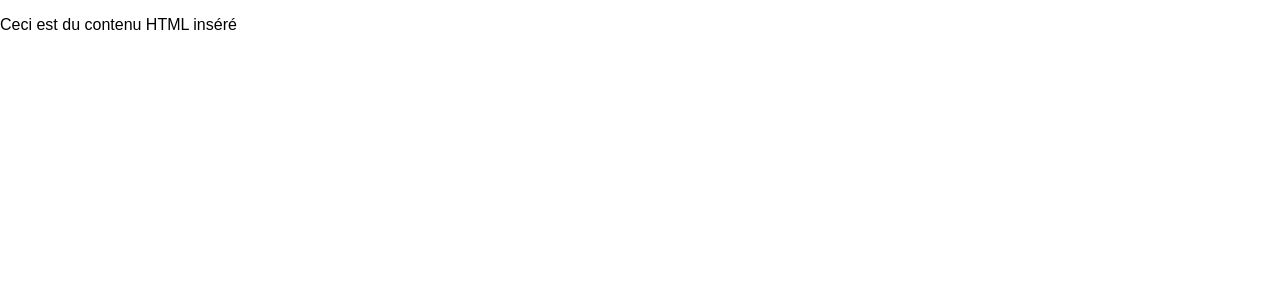
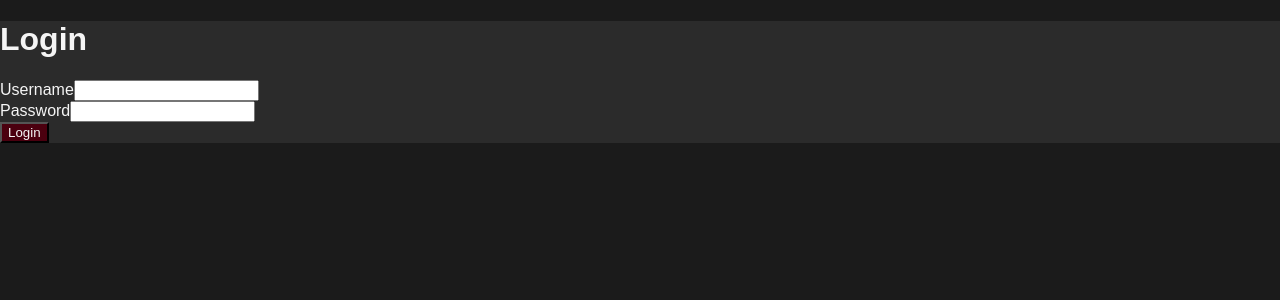
Before and after one commit to vavarm/nuit-info-2023, a React (Vite) app: page /login in a window 1280 px wide. Shown: the top 300 px of the page. Built offline with nearby package versions, Linux system fonts and the light colour scheme.

Commit message:
switch randomly the css after each reload

```diff
--- a/src/pages/Login/Login.jsx
+++ b/src/pages/Login/Login.jsx
@@ -1,25 +1,44 @@
-import { useRef, useEffect } from 'react'
-
-import './css/style.css'
-import myFunction from './js/myScript.js'
+import { useRef, useEffect } from 'react';
 
 const Login = () => {
-    const ref = useRef(null)
+    const ref = useRef(null);
 
     useEffect(() => {
-        myFunction() // Exécuter votre fonction JS vanilla
 
-        // Exemple d'interaction avec le DOM
+        // Randomly select a CSS file
+        const cssFiles = ['cute', 'horror'];
+        const randomCssFile = cssFiles[Math.floor(Math.random() * cssFiles.length)];
+
+        // Dynamically import the CSS file
+        import(`./css/${randomCssFile}.css`)
+            .then(() => {
+                console.log(`Dynamically loaded ${randomCssFile}.css`);
+            })
+            .catch(err => console.error('Error loading CSS file:', err));
+
         if (ref.current) {
-            ref.current.innerHTML = '<p>Ceci est du contenu HTML inséré</p>'
+            // ref.current.innerHTML = '<p>Hahahahha</p>';
         }
-    }, [])
+    }, []);
 
     return (
         <div ref={ref}>
-            {/* Votre contenu JSX ici */}
+        <div class="login-container">
+        <h1>Login</h1>
+        <form action="#" method="post">
+            <div class="form-group">
+                <label for="username">Username</label>
+                <input type="text" id="username" name="username"/>
+            </div>
+            <div class="form-group">
+                <label for="password">Password</label>
+                <input type="password" id="password" name="password"/>
+            </div>
+            <button type="submit">Login</button>
+        </form>
+    </div>
         </div>
-    )
-}
+    );
+};
 
-export default Login
+export default Login;
--- /dev/null
+++ b/src/pages/Login/css/cute.css
@@ -0,0 +1,17 @@
+body {
+    background-color: #ffc0cb; /* Light pink background */
+    color: #333;
+}
+
+.login-container {
+    border-color: pink;
+}
+
+button {
+    background-color: pink;
+    color: white;
+}
+
+button:hover {
+    background-color: #ff69b4;
+}
--- /dev/null
+++ b/src/pages/Login/css/horror.css
@@ -0,0 +1,18 @@
+body {
+    background-color: #1b1b1b; /* Dark background */
+    color: #f5f5f5;
+}
+
+.login-container {
+    border-color: #444;
+    background-color: #2b2b2b;
+}
+
+button {
+    background-color: #4b000f;
+    color: #f5f5f5;
+}
+
+button:hover {
+    background-color: #2b0006;
+}
--- a/src/pages/Login/css/style.css
+++ b/src/pages/Login/css/style.css
@@ -0,0 +1,43 @@
+body {
+    font-family: Arial, sans-serif;
+}
+
+.login-container {
+    width: 300px;
+    margin: 100px auto;
+    padding: 20px;
+    border: 1px solid #ccc;
+    border-radius: 5px;
+    box-shadow: 0 2px 4px rgba(0, 0, 0, 0.1);
+}
+
+.form-group {
+    margin-bottom: 15px;
+}
+
+label {
+    display: block;
+    margin-bottom: 5px;
+}
+
+input[type="text"],
+input[type="password"] {
+    width: 100%;
+    padding: 8px;
+    border: 1px solid #ccc;
+    border-radius: 4px;
+}
+
+button {
+    width: 100%;
+    padding: 10px;
+    border: none;
+    border-radius: 4px;
+    background-color: #007bff;
+    color: white;
+    cursor: pointer;
+}
+
+button:hover {
+    background-color: #0056b3;
+}
```
